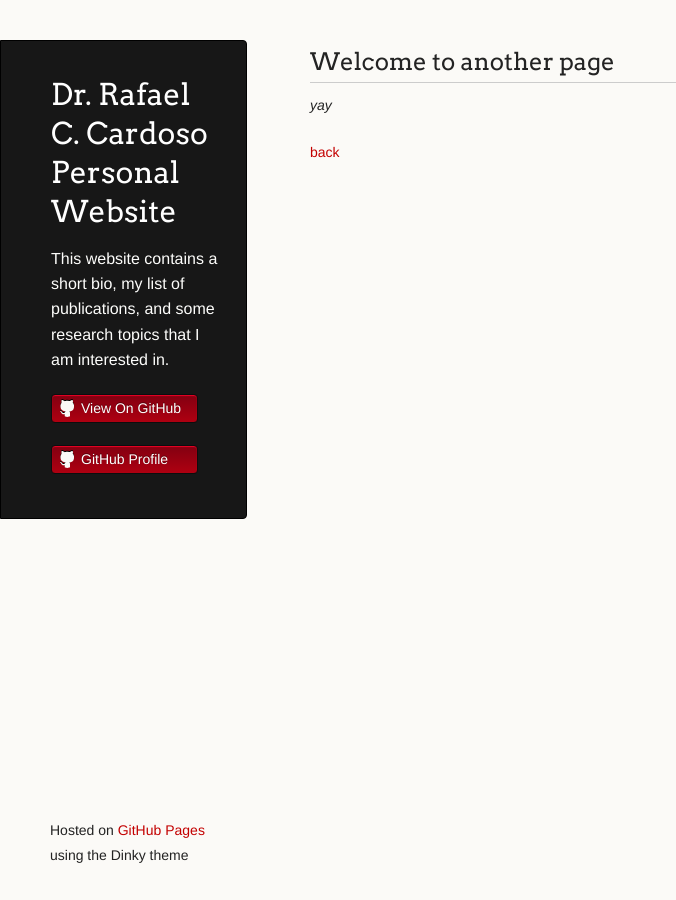
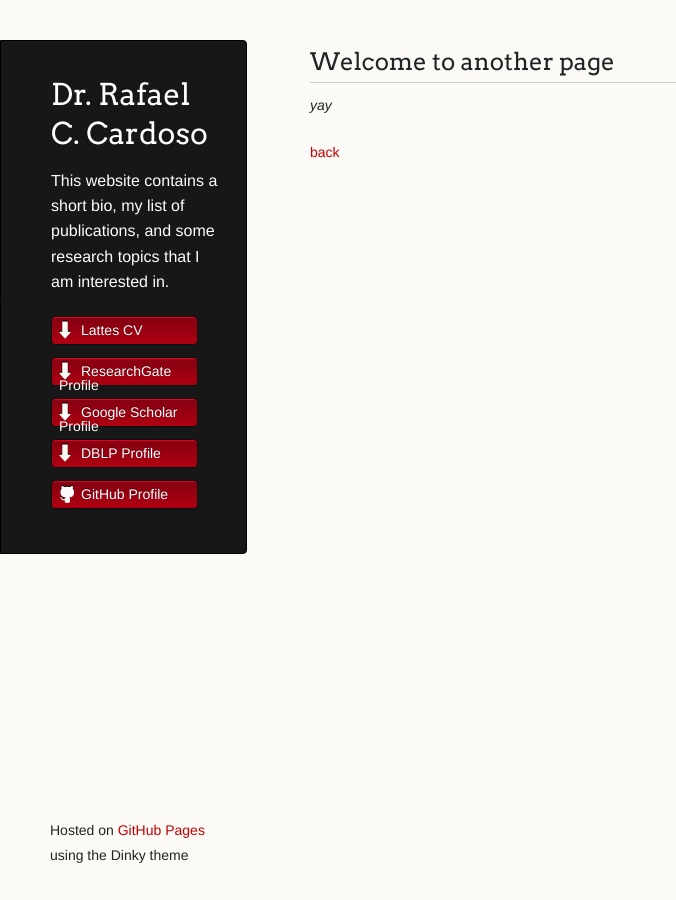
Before and after one commit to rafaelcaue/rafaelcaue.github.io, a Jekyll site: the page built from another-page.md, in a window 1280 px wide. Shown: the whole page, without its empty margins (0-676 px from the left). Built offline with Jekyll 4.4.1, drawn with Linux system fonts in a browser that asks for light colours; our own code applies the rules of GitHub Pages for plain Markdown files.

Commit message:
Fixing some files

```diff
--- a/_config.yml
+++ b/_config.yml
@@ -1,4 +1,4 @@
-title: Dr. Rafael C. Cardoso Personal Website
+title: Dr. Rafael C. Cardoso
 description: This website contains a short bio, my list of publications, and some research topics that I am interested in.
 google_analytics:
 theme: jekyll-theme-dinky
--- a/_layouts/default.html
+++ b/_layouts/default.html
@@ -18,23 +18,13 @@
         <h1 class="header">{{ site.title | default: site.github.repository_name }}</h1>
         <p class="header">{{ site.description | default: site.github.project_tagline }}</p>
 
-        <ul>
-          {% if site.show_downloads %}
-            <li class="download"><a class="buttons" href="{{ site.github.zip_url }}">Download ZIP</a></li>
-            <li class="download"><a class="buttons" href="{{ site.github.tar_url }}">Download TAR</a></li>
-          {% endif %}
-          <li><a class="buttons github" href="{{ site.github.repository_url }}">View On GitHub</a></li>
-        </ul>
-
-        {% if site.github.is_project_page %}
-          <p class="header">This project is maintained by <a class="header name" href="{{ site.github.owner_url }}">{{ site.github.owner_name }}</a></p>
-        {% endif %}
-
-        {% if site.github.is_user_page %}
           <ul>
+			<li><a class="buttons" href="{{ site.github.tar_url }}">Lattes CV</a></li>
+			<li><a class="buttons" href="{{ site.github.tar_url }}">ResearchGate Profile</a></li>
+			<li><a class="buttons" href="{{ site.github.tar_url }}">Google Scholar Profile</a></li>
+			<li><a class="buttons" href="{{ site.github.tar_url }}">DBLP Profile</a></li>
             <li><a class="buttons github" href="{{ site.github.owner_url }}">GitHub Profile</a></li>
           </ul>
-        {% endif %}
       </header>
 
       <section>
```
Also changed, not shown: 2 other files.
